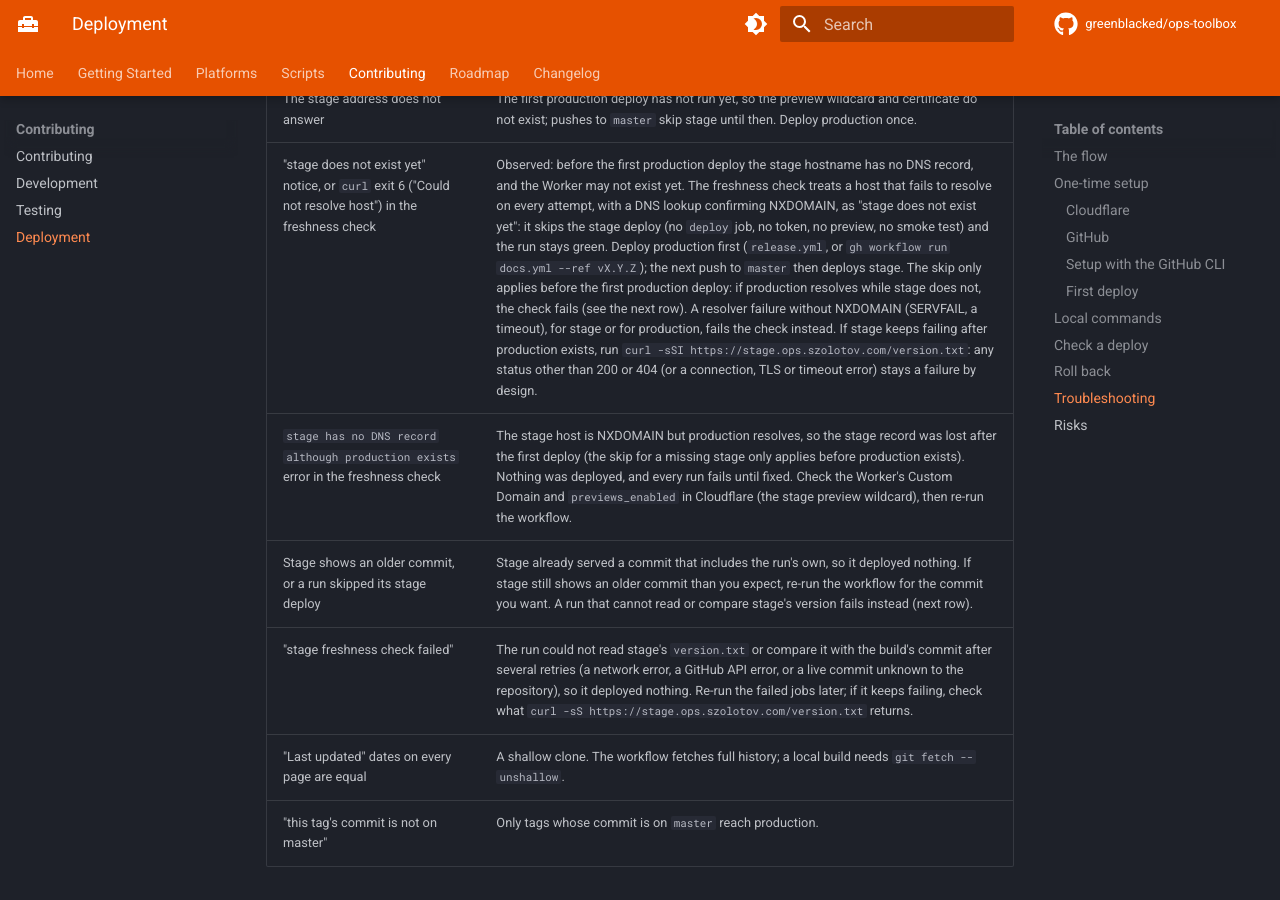
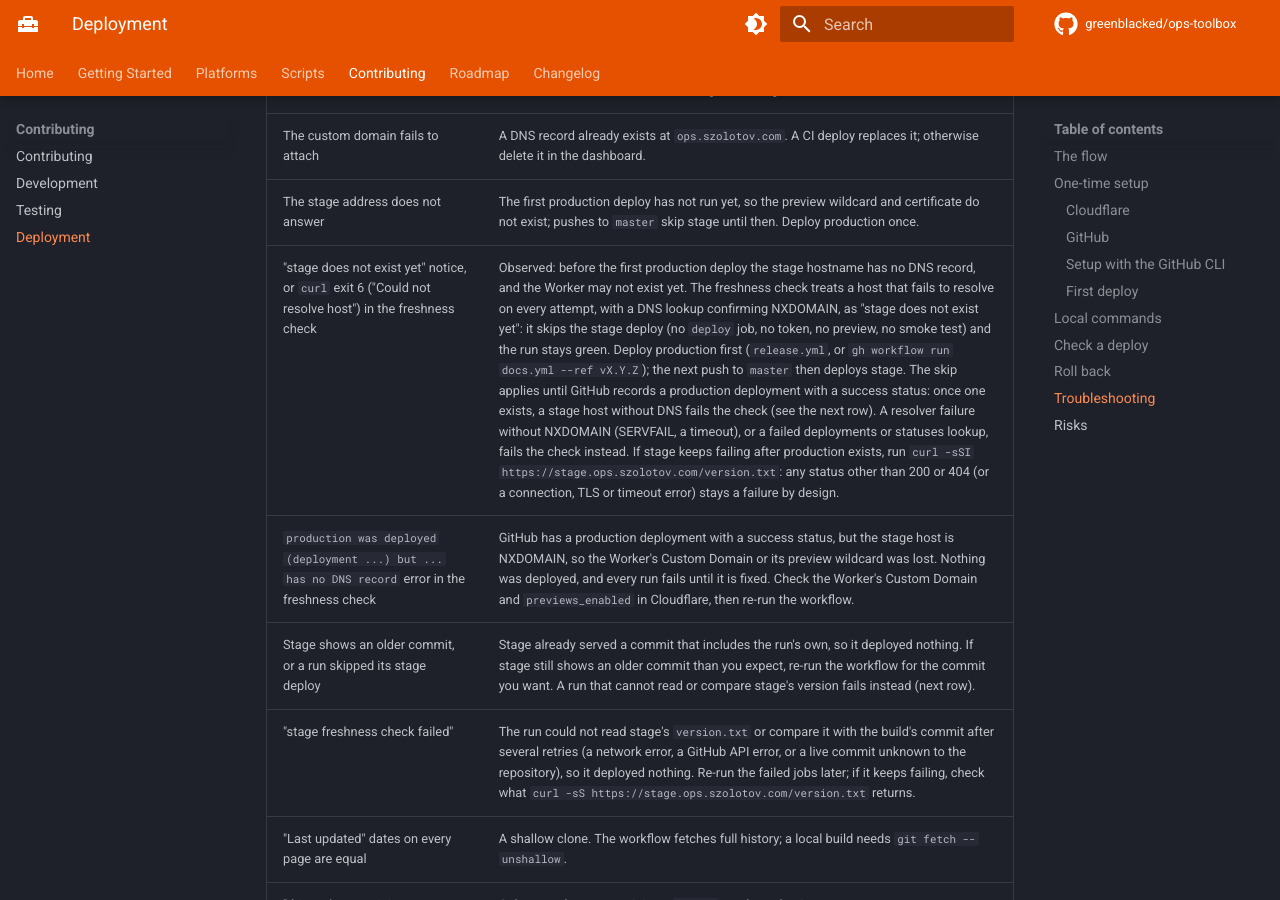
Before and after one commit to greenblacked/ops-toolbox, an MkDocs documentation site: the page built from docs/contributing/deployment.md, in a window 1280 px wide and 900 px high, scrolled down 6605 px. Built offline with MkDocs 1.6.1 and Material for MkDocs 9.7.7, drawn with Linux system fonts in a browser that asks for light colours; comment, search, counter and statistics services are not loaded; some of the changed text lies outside the part shown.

Commit message:
fix(docs): skip stage only until production has a successful deploy
A release tag is pushed before the production deploy, so the stage run of the first release push saw it while stage was still NXDOMAIN and failed red. Use the persistent bootstrap state instead: GitHub has recorded a production deployment with a success status (deployments?environment=production and each deployment's statuses). None, or only unfinished or failed ones, keeps the clean skip; one success with no stage DNS is an error. Lookup failures fail closed. Adds deployments: read to the check-stage and deploy jobs and to the release.yml docs-site caller (a called workflow cannot exceed it).

```diff
--- a/docs/contributing/deployment.md
+++ b/docs/contributing/deployment.md
@@ -26,10 +26,16 @@
 last never replaces newer content on stage. The check fails closed: only a
 stage with nothing deployed yet (`version.txt` answers HTTP 404) counts as
 "unknown, so deploy". If the stage hostname does not resolve on every attempt
-and a DNS lookup says NXDOMAIN, and production does not resolve either
-(NXDOMAIN, so it was never deployed), stage cannot exist yet, so the run
-prints a notice and skips the stage deploy: the
-`deploy` job does not run, no token is used, and the run stays green. Deploy
+and a DNS lookup says NXDOMAIN, and GitHub has recorded no successful
+production deployment yet, stage cannot exist yet, so the run prints a notice
+and skips the stage deploy. The `deploy` job does not run, no token is used,
+and the run stays green. This holds until production has a successful
+deployment, so it covers the stage run of the first release push, which starts
+before the production deploy finishes (a release tag cannot tell, because it
+is pushed first); a failed first production deploy also stays a skip. Once
+production has deployed successfully, a stage host without DNS means the Custom
+Domain or its preview wildcard is missing, and the run fails with an error
+instead. Deploy
 production first; after that, a push to `master` deploys stage normally. If the
 check cannot read or compare the live version after a few retries, the run
 fails and deploys nothing. The check runs twice. In its own
@@ -287,8 +293,8 @@
 | "tag vX.Y.Z is ..., not the commit this run started on" | The release workflow called the deploy for a tag that points elsewhere: it was moved or deleted and recreated. Restore the tag and run again from it. |
 | The custom domain fails to attach | A DNS record already exists at `ops.szolotov.com`. A CI deploy replaces it; otherwise delete it in the dashboard. |
 | The stage address does not answer | The first production deploy has not run yet, so the preview wildcard and certificate do not exist; pushes to `master` skip stage until then. Deploy production once. |
-| "stage does not exist yet" notice, or `curl` exit 6 ("Could not resolve host") in the freshness check | Observed: before the first production deploy the stage hostname has no DNS record, and the Worker may not exist yet. The freshness check treats a host that fails to resolve on every attempt, with a DNS lookup confirming NXDOMAIN, as "stage does not exist yet": it skips the stage deploy (no `deploy` job, no token, no preview, no smoke test) and the run stays green. Deploy production first (`release.yml`, or `gh workflow run docs.yml --ref vX.Y.Z`); the next push to `master` then deploys stage. The skip only applies before the first production deploy: if production resolves while stage does not, the check fails (see the next row). A resolver failure without NXDOMAIN (SERVFAIL, a timeout), for stage or for production, fails the check instead. If stage keeps failing after production exists, run `curl -sSI https://stage.ops.szolotov.com/version.txt`: any status other than 200 or 404 (or a connection, TLS or timeout error) stays a failure by design. |
-| `stage has no DNS record although production exists` error in the freshness check | The stage host is NXDOMAIN but production resolves, so the stage record was lost after the first deploy (the skip for a missing stage only applies before production exists). Nothing was deployed, and every run fails until fixed. Check the Worker's Custom Domain and `previews_enabled` in Cloudflare (the stage preview wildcard), then re-run the workflow. |
+| "stage does not exist yet" notice, or `curl` exit 6 ("Could not resolve host") in the freshness check | Observed: before the first production deploy the stage hostname has no DNS record, and the Worker may not exist yet. The freshness check treats a host that fails to resolve on every attempt, with a DNS lookup confirming NXDOMAIN, as "stage does not exist yet": it skips the stage deploy (no `deploy` job, no token, no preview, no smoke test) and the run stays green. Deploy production first (`release.yml`, or `gh workflow run docs.yml --ref vX.Y.Z`); the next push to `master` then deploys stage. The skip applies until GitHub records a production deployment with a success status: once one exists, a stage host without DNS fails the check (see the next row). A resolver failure without NXDOMAIN (SERVFAIL, a timeout), or a failed deployments or statuses lookup, fails the check instead. If stage keeps failing after production exists, run `curl -sSI https://stage.ops.szolotov.com/version.txt`: any status other than 200 or 404 (or a connection, TLS or timeout error) stays a failure by design. |
+| `production was deployed (deployment ...) but ... has no DNS record` error in the freshness check | GitHub has a production deployment with a success status, but the stage host is NXDOMAIN, so the Worker's Custom Domain or its preview wildcard was lost. Nothing was deployed, and every run fails until it is fixed. Check the Worker's Custom Domain and `previews_enabled` in Cloudflare, then re-run the workflow. |
 | Stage shows an older commit, or a run skipped its stage deploy | Stage already served a commit that includes the run's own, so it deployed nothing. If stage still shows an older commit than you expect, re-run the workflow for the commit you want. A run that cannot read or compare stage's version fails instead (next row). |
 | "stage freshness check failed" | The run could not read stage's `version.txt` or compare it with the build's commit after several retries (a network error, a GitHub API error, or a live commit unknown to the repository), so it deployed nothing. Re-run the failed jobs later; if it keeps failing, check what `curl -sS https://stage.ops.szolotov.com/version.txt` returns. |
 | "Last updated" dates on every page are equal | A shallow clone. The workflow fetches full history; a local build needs `git fetch --unshallow`. |
```
Also changed, not shown: .github/scripts/README.md, 3 other files.
